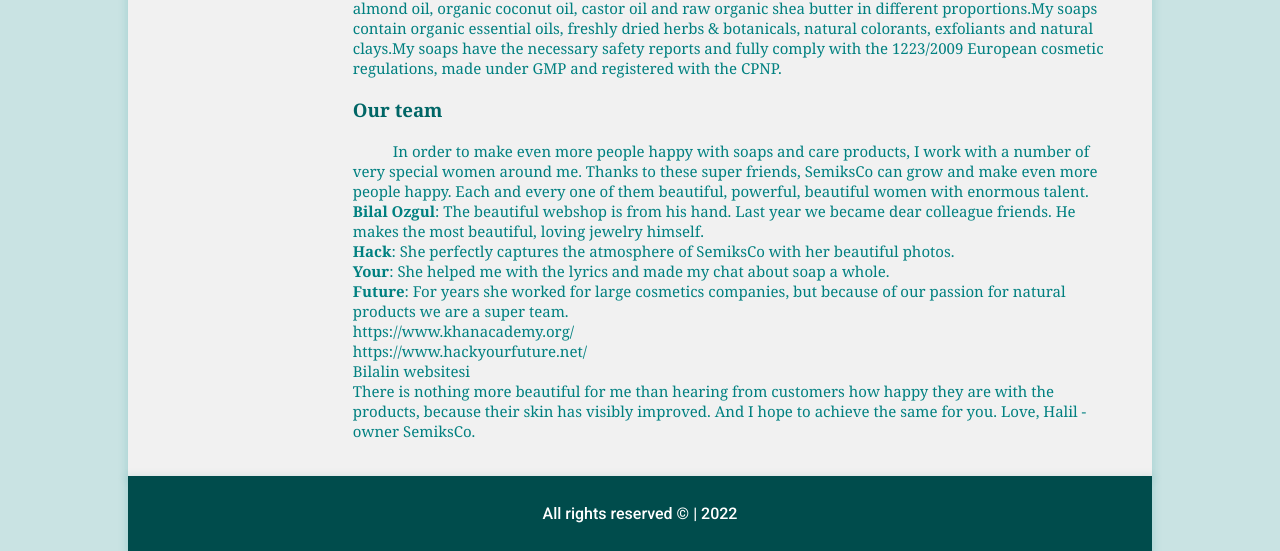
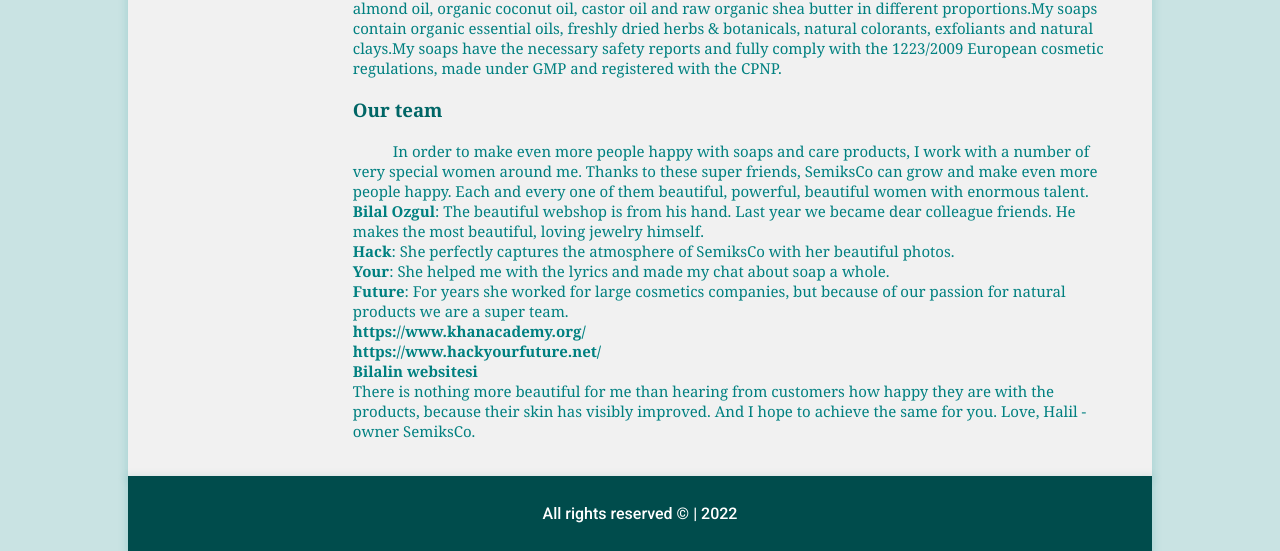
Before and after one commit to SemiksCo/SemiksCo, a plain HTML site: page AboutUs.html in a window 1280 px wide. Shown: the part 879-1430 px from the top of the page. Drawn offline with Linux system fonts and the light colour scheme.

Commit message:
Update AboutUs.html

```diff
--- a/AboutUs.html
+++ b/AboutUs.html
@@ -287,9 +287,9 @@
 					<strong>Hack</strong>: She perfectly captures the atmosphere of SemiksCo with her beautiful photos.<br>
 					<strong>Your</strong>: She helped me with the lyrics and made my chat about soap a whole.<br>
 					<strong>Future</strong>: For years she worked for large cosmetics companies, but because of our passion for natural products we are a super team.<br>
-					https://www.khanacademy.org/<br>
-					https://www.hackyourfuture.net/<br>
-					Bilalin websitesi<br>
+					<strong>https://www.khanacademy.org/</strong><br>
+					<strong>https://www.hackyourfuture.net/</strong><br>
+					<strong>Bilalin websitesi</strong><br>
 					There is nothing more beautiful for me than hearing from customers how happy they are with the products, because their skin has visibly improved.
 					And I hope to achieve the same for you.
 					Love, Halil - owner SemiksCo.</p>
```
